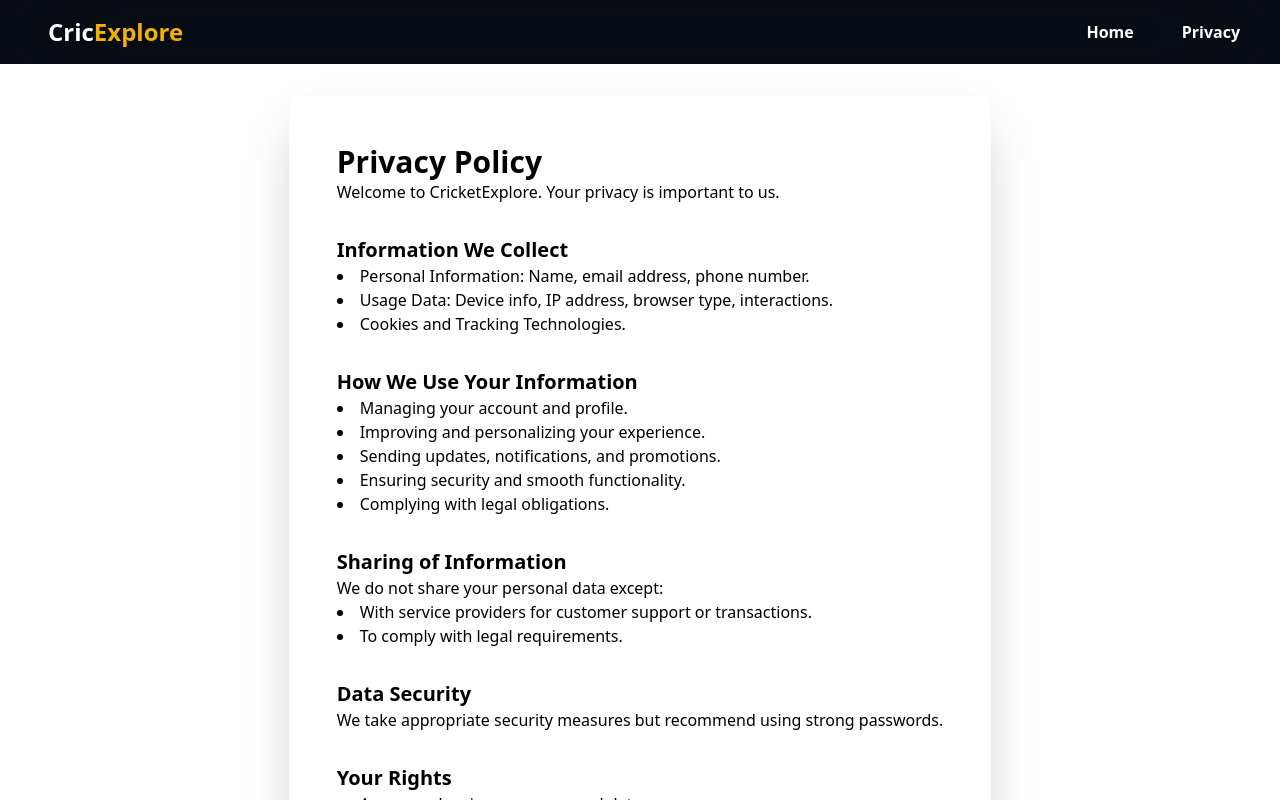
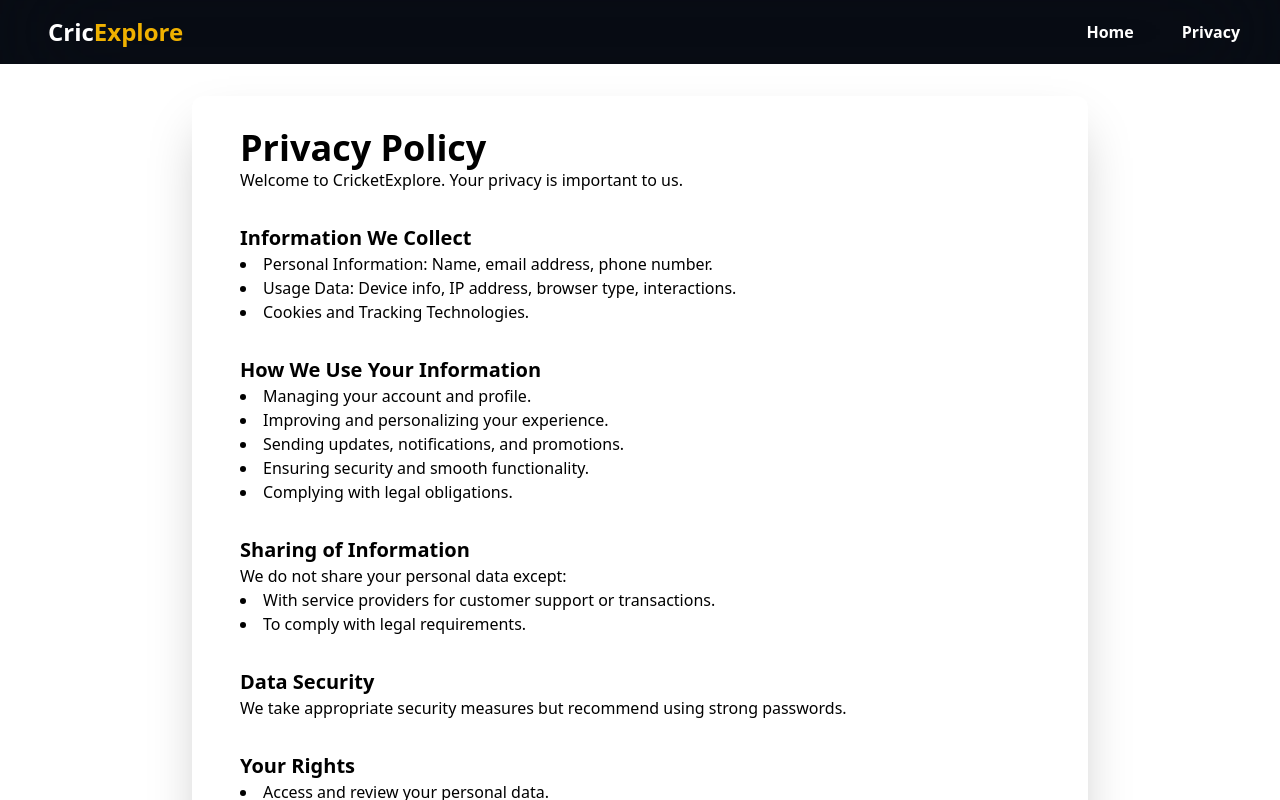
Before and after one commit to Vishallyours/CricExplore, a React (Vite) app: page /PrivacyPolicy in a window 1280 px wide. Shown: the top 800 px of the page. Built offline with nearby package versions, Linux system fonts and the light colour scheme.

Commit message:
tailwind css

```diff
--- a/src/PrivacyPolicy.jsx
+++ b/src/PrivacyPolicy.jsx
@@ -4,13 +4,13 @@ function Privacy() {
     return(
         <>
         <div className="overflow-hidden flex justify-center items-center
-        bg-white w-screen h-auto text-white gap-4 ">
+        bg-white w-full h-auto text-white gap-4 ">
 
-        <div  id="container" className="m-8 p-8 flex flex-col rounded-xl gap-4 shadow-2xl bg-white text-black">
+        <div  id="container" className="my-8 mx-48 px-8 py-4 flex flex-col w-full rounded-xl gap-4 shadow-2xl bg-white text-black">
 
 
         <span className='px-4'>
-            <h1 className='text-3xl font-bold pt-4'>Privacy Policy</h1>
+            <h1 className='text-4xl font-bold pt-4'>Privacy Policy</h1>
             <span>Welcome to CricketExplore. Your privacy is important to us.</span>
         </span>
 
```
